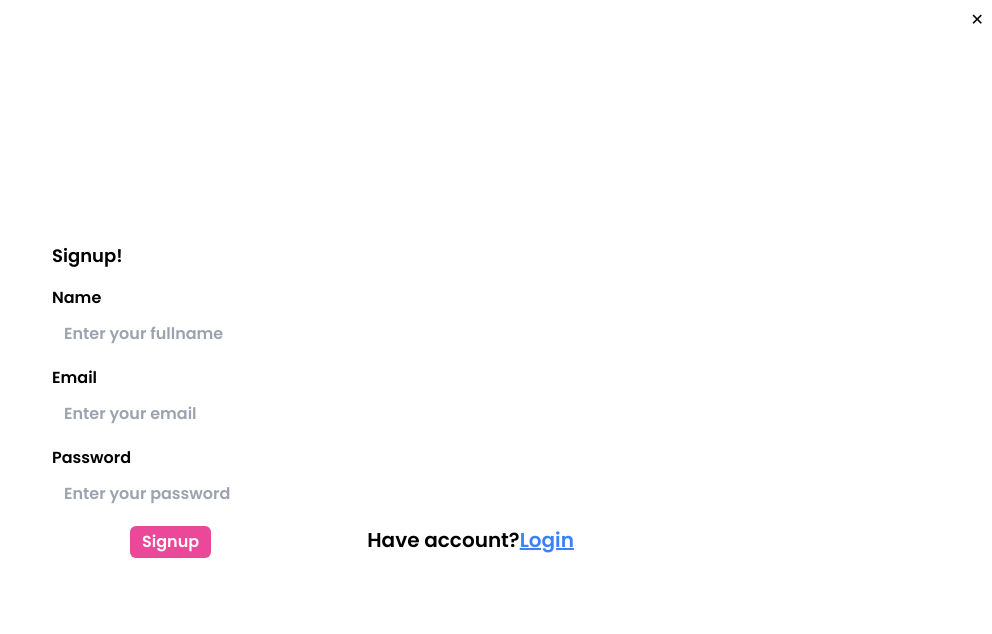
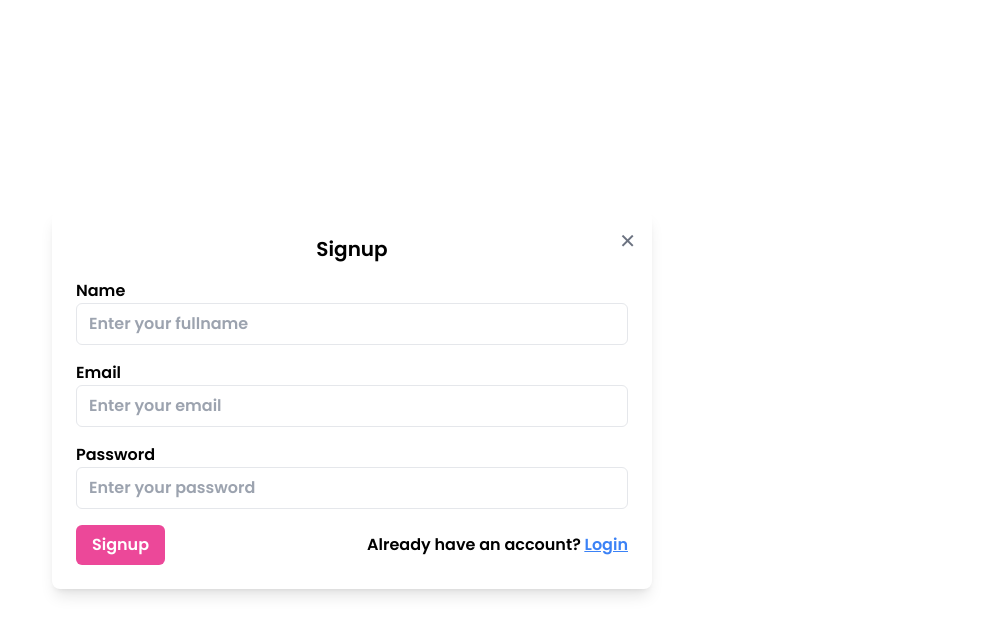
Before and after one commit to Syed-07dz/Book-Store-React, a React (Vite) app: page /signup in a window 1280 px wide. Shown: the top 634 px of the page, without its empty margins (288-1280 px from the left). Built offline with nearby package versions, Linux system fonts and the light colour scheme.

Commit message:
navbar or soome other files are changes

```diff
--- a/package.json
+++ b/package.json
@@ -23,7 +23,7 @@
     "@types/react-dom": "^19.0.4",
     "@vitejs/plugin-react": "^4.3.4",
     "autoprefixer": "^10.4.21",
-    "daisyui": "^5.0.3",
+    "daisyui": "^5.0.6",
     "eslint": "^9.21.0",
     "eslint-plugin-react-hooks": "^5.1.0",
     "eslint-plugin-react-refresh": "^0.4.19",
--- a/src/App.jsx
+++ b/src/App.jsx
@@ -3,7 +3,8 @@ import Home from "./home/Home";
 import { Route, Routes } from "react-router-dom";
 import Courses from "./courses/Courses";
 import Signup from "./components/Signup";
-
+import ContactForm from "./components/Contact";
+import AboutForm from "./components/About";
 function App() {
   return (
   <>
@@ -12,6 +13,9 @@ function App() {
   <Route path="/" element={<Home/>} />
   <Route path="/course" element={<Courses />} />
   <Route path="/signup" element={<Signup />} />
+  <Route path="/contact" element={<ContactForm />} />
+  <Route path="/about" element={<AboutForm />} />
+
  </Routes>
  </div>
 
--- /dev/null
+++ b/src/components/About.jsx
@@ -0,0 +1,77 @@
+import React, { useState } from 'react';
+import { useForm } from 'react-hook-form';
+
+function AboutForm() {
+  const { register, handleSubmit, formState: { errors } } = useForm();
+  const [feedbackSent, setFeedbackSent] = useState(false);
+
+  const onSubmit = (data) => {
+    console.log(data);
+    setFeedbackSent(true); // Set feedbackSent to true once the form is submitted
+  };
+
+  return (
+    <div className="flex justify-center items-center min-h-screen bg-gray-100 dark:bg-slate-800">
+      <div className="w-full max-w-md p-6 bg-white dark:bg-slate-900 shadow-md rounded-lg">
+        <h3 className="text-2xl font-bold text-center">Tell Us About Yourself</h3>
+
+        {/* Display success message */}
+        {feedbackSent && (
+          <div className="bg-green-500 text-white p-2 rounded-md text-center mb-4">
+            Thank you for your feedback!
+          </div>
+        )}
+
+        <form onSubmit={handleSubmit(onSubmit)}>
+          {/* Name */}
+          <div className="mb-4">
+            <label htmlFor="name" className="block text-sm">Your Name</label>
+            <input
+              type="text"
+              placeholder="Enter your name"
+              className="w-full p-2 mt-2 border border-gray-300 rounded-md focus:outline-none dark:bg-slate-800 dark:text-white dark:border-slate-600"
+              {...register('name', { required: 'Name is required' })}
+            />
+            {errors.name && <p className="text-red-500 text-sm">{errors.name.message}</p>}
+          </div>
+
+          {/* Email */}
+          <div className="mb-4">
+            <label htmlFor="email" className="block text-sm">Your Email</label>
+            <input
+              type="email"
+              placeholder="Enter your email"
+              className="w-full p-2 mt-2 border border-gray-300 rounded-md focus:outline-none dark:bg-slate-800 dark:text-white dark:border-slate-600"
+              {...register('email', { required: 'Email is required' })}
+            />
+            {errors.email && <p className="text-red-500 text-sm">{errors.email.message}</p>}
+          </div>
+
+          {/* Feedback */}
+          <div className="mb-4">
+            <label htmlFor="feedback" className="block text-sm">Your Feedback</label>
+            <textarea
+              placeholder="Share your thoughts or feedback"
+              className="w-full p-2 mt-2 border border-gray-300 rounded-md focus:outline-none dark:bg-slate-800 dark:text-white dark:border-slate-600"
+              rows="4"
+              {...register('feedback', { required: 'Feedback is required' })}
+            />
+            {errors.feedback && <p className="text-red-500 text-sm">{errors.feedback.message}</p>}
+          </div>
+
+          {/* Submit Button */}
+          <div className="text-center">
+            <button
+              type="submit"
+              className="w-full bg-green-500 text-white p-2 rounded-md hover:bg-green-700 focus:outline-none duration-200"
+            >
+              Submit Feedback
+            </button>
+          </div>
+        </form>
+      </div>
+    </div>
+  );
+}
+
+export default AboutForm;
--- a/src/components/Banner.jsx
+++ b/src/components/Banner.jsx
@@ -7,14 +7,14 @@ function Banner() {
   <div className="max-w-screen-2xl container mx-auto md:px-20 px-4 flex flex-col md:flex-row my-10">
   <div ClasName="w-full order-2 md:order-1 md:w-1/2 mt-12 md:mt-32">
   <div className="space-y-12">
-  <h1 className="text-4xl front-bold">
+  <h1 className="text-4xl front-bold"  style={{marginTop:"50px"}}>
     Hello, welcome here to learn something {" "}
     <span className="text-pink-500">new everyday!!!</span>
 
     </h1>
 
 
-    <p className="text-xl">
+    <p className="text-xl " style={{marginTop:"50px"}}>
     Lorem, ipsum dolor sit amet consectetur adipisicing elit. Dolor, et totam.
     Tempora amet atque expedita, quae corrupti totam sed pariatur corporis at veniam est voluptas animi!
     </p>
--- /dev/null
+++ b/src/components/Contact.jsx
@@ -0,0 +1,77 @@
+import React, { useState } from 'react';
+import { useForm } from 'react-hook-form';
+
+function ContactForm() {
+  const { register, handleSubmit, formState: { errors } } = useForm();
+  const [messageSent, setMessageSent] = useState(false);
+
+  const onSubmit = (data) => {
+    console.log(data);
+    setMessageSent(true); // Set messageSent to true once the form is submitted
+  };
+
+  return (
+    <div className="flex justify-center items-center min-h-screen bg-gray-100 dark:bg-slate-800">
+      <div className="w-full max-w-md p-6 bg-white dark:bg-slate-900 shadow-md rounded-lg">
+        <h3 className="text-2xl font-bold text-center">Contact Us</h3>
+
+        {/* Display success message */}
+        {messageSent && (
+          <div className="bg-green-500 text-white p-2 rounded-md text-center mb-4">
+            Your message has been sent successfully!
+          </div>
+        )}
+
+        <form onSubmit={handleSubmit(onSubmit)}>
+          {/* Name */}
+          <div className="mb-4">
+            <label htmlFor="name" className="block text-sm">Your Name</label>
+            <input
+              type="text"
+              placeholder="Enter your name"
+              className="w-full p-2 mt-2 border border-gray-300 rounded-md focus:outline-none dark:bg-slate-800 dark:text-white dark:border-slate-600"
+              {...register('name', { required: 'Name is required' })}
+            />
+            {errors.name && <p className="text-red-500 text-sm">{errors.name.message}</p>}
+          </div>
+
+          {/* Email */}
+          <div className="mb-4">
+            <label htmlFor="email" className="block text-sm">Your Email</label>
+            <input
+              type="email"
+              placeholder="Enter your email"
+              className="w-full p-2 mt-2 border border-gray-300 rounded-md focus:outline-none dark:bg-slate-800 dark:text-white dark:border-slate-600"
+              {...register('email', { required: 'Email is required' })}
+            />
+            {errors.email && <p className="text-red-500 text-sm">{errors.email.message}</p>}
+          </div>
+
+          {/* Message */}
+          <div className="mb-4">
+            <label htmlFor="message" className="block text-sm">Message</label>
+            <textarea
+              placeholder="Write your message here"
+              className="w-full p-2 mt-2 border border-gray-300 rounded-md focus:outline-none dark:bg-slate-800 dark:text-white dark:border-slate-600"
+              rows="4"
+              {...register('message', { required: 'Message is required' })}
+            />
+            {errors.message && <p className="text-red-500 text-sm">{errors.message.message}</p>}
+          </div>
+
+          {/* Submit Button */}
+          <div className="text-center">
+            <button
+              type="submit"
+              className="w-full bg-blue-500 text-white p-2 rounded-md hover:bg-blue-700 focus:outline-none duration-200"
+            >
+              Send Message
+            </button>
+          </div>
+        </form>
+      </div>
+    </div>
+  );
+}
+
+export default ContactForm;
--- a/src/components/Course.jsx
+++ b/src/components/Course.jsx
@@ -6,7 +6,7 @@ function Course() {
   return (
     <>
     <div className="max-w-screen-2xl container mx-auto md:px-20 px-4">
-     <div className="mt-28 items-center justify-center text-center">
+     <div className="items-center justify-center text-center" style={{marginTop:"65px"}}>
       <h1 className="text-2xl  md:text-4xl">
         We're delighted to have you <span className="text-pink-500"> Here! :)</span>
         </h1>
--- a/src/components/Login.jsx
+++ b/src/components/Login.jsx
@@ -2,56 +2,60 @@ import React from 'react';
 import { Link } from 'react-router-dom';
 import { useForm } from "react-hook-form";
 
+function Login() {
+  const { register, handleSubmit, formState: { errors } } = useForm();
+  const onSubmit = data => console.log(data);
 
-function Login() {
-  const { register, handleSubmit,  formState: { errors } } = useForm();
-  const onSubmit = data => console.log(data);
   return (
     <div>
       <dialog id="my_modal_3" className="modal">
-  <div className="modal-box">
-    <form  onSubmit={handleSubmit(onSubmit)} method="dialog">
-      {/* if there is a button in form, it will close the modal */}
+        <div className="modal-box p-6 max-w-lg w-full bg-base-100 dark:bg-slate-800 text-base-content dark:text-white">
+          <form onSubmit={handleSubmit(onSubmit)} method="dialog">
+            {/* Close Button */}
             <Link to="/"
               className="btn btn-sm btn-circle btn-ghost absolute right-2 top-2">✕</Link>
           </form>
-    <h3 className="font-bold text-lg">Login!</h3>
+
+          <h3 className="font-bold text-lg text-center">Login</h3>
+
           {/* Email */}
-    <div className="mt-4 space-y-2">
-        <span>Email</span>
-        <br/>
-        <input type="email"
+          <div className="mt-4">
+            <label htmlFor="email" className="block text-sm">Email</label>
+            <input
+              type="email"
               placeholder="Enter your email"
-        className="w-80 px-3 py-1 border-md outline-none"
+              className="w-full px-4 py-2 mt-2 border border-gray-300 rounded-md focus:outline-none focus:ring-2 focus:ring-pink-500 dark:bg-slate-900 dark:text-white dark:border-slate-600"
               {...register("email", { required: true })}
             />
-         <br />
-        {errors.email && <span className="text-sem text-red-500">This field is required</span>}
+            {errors.email && <span className="text-red-500 text-sm mt-1 block">This field is required</span>}
           </div>
+
           {/* Password */}
-    <div className="mt-4 space-y-2">
-        <span>Password</span>
-        <br/>
-        <input type="text"
+          <div className="mt-4">
+            <label htmlFor="password" className="block text-sm">Password</label>
+            <input
+              type="password"
               placeholder="Enter your password"
-         className="w-80 px-3 py-1 border-md outline-none"
+              className="w-full px-4 py-2 mt-2 border border-gray-300 rounded-md focus:outline-none focus:ring-2 focus:ring-pink-500 dark:bg-slate-900 dark:text-white dark:border-slate-600"
               {...register("password", { required: true })}
             />
-         <br />
-         {errors.password && <span className="text-sem text-red-500">This field is required</span>}
+            {errors.password && <span className="text-red-500 text-sm mt-1 block">This field is required</span>}
           </div>
-    {/* Button */}
-     <div className="flex justify-around mt-4">
-     <button className="bg-pink-500 text-white rounded-md px-3 py-1 hover:bg-pink-700 duration-200">
+
+          {/* Submit Button */}
+          <div className="flex justify-center mt-6">
+            <button type="submit" className="w-full bg-pink-500 text-white rounded-md px-4 py-2 hover:bg-pink-700 duration-200">
               Login
             </button>
+          </div>
+
+          {/* Not Registered Link */}
+          <div className="text-center mt-4">
             <p>
-      Not register?
-       <Link
-       to ="/signup"
-        className="underline text-blue-500 cursor-pointer">
+              Not registered?{" "}
+              <Link to="/signup" className="underline text-blue-500">
                 Signup
-      </Link>{" "}
+              </Link>
             </p>
           </div>
         </div>
--- a/src/components/Signup.jsx
+++ b/src/components/Signup.jsx
@@ -4,80 +4,105 @@ import Login from "./Login";
 import { useForm } from "react-hook-form";
 
 function Signup() {
-   const { register, handleSubmit,  formState: { errors } } = useForm();
-    const onSubmit = data => console.log(data);
+  const {
+    register,
+    handleSubmit,
+    formState: { errors },
+  } = useForm();
+
+  const onSubmit = (data) => {
+    console.log(data);
+  };
+
   return (
-  <>
-  <div className="flex h-screen items-center justify-center ">
-  <div  className=" w-[600px]">
-  <div className="modal-box">
-    <form onSubmit={handleSubmit(onSubmit)} method="dialog">
-      {/* if there is a button in form, it will close the modal */}
-      <Link to="/"
-       className="btn btn-sm btn-circle btn-ghost absolute right-2 top-2">
+    <div className="flex h-screen items-center justify-center">
+      <div className="w-[600px] bg-white p-6 rounded-lg shadow-lg relative">
+        {/* Close Button */}
+        <Link
+          to="/"
+          className="absolute right-4 top-4 text-gray-500 hover:text-gray-700 text-xl"
+        >
           ✕
         </Link>
 
-    <h3 className="font-bold text-lg">Signup!</h3>
-    <div className="mt-4 space-y-2">
-        <span>Name</span>
-        <br/>
-        <input type="text"
+        {/* Heading */}
+        <h3 className="font-bold text-xl text-center mb-4">Signup</h3>
+
+        {/* Form */}
+        <form onSubmit={handleSubmit(onSubmit)} className="space-y-4">
+          {/* Name Field */}
+          <div>
+            <label className="block">Name</label>
+            <input
+              type="text"
               placeholder="Enter your fullname"
-        className="w-80 px-3 py-1 border-md outline-none"
-        {...register("name", { required: true })}
+              className="w-full px-3 py-2 border rounded-md outline-none"
+              {...register("fullname", { required: true })}
             />
-         <br />
-         {errors.name && <span className="text-sem text-red-500">This field is required</span>}
+            {errors.fullname && (
+              <span className="text-sm text-red-500">
+                This field is required
+              </span>
+            )}
           </div>
-    {/* Email */}
-    <div className="mt-4 space-y-2">
-        <span>Email</span>
-        <br/>
-        <input type="email"
+
+          {/* Email Field */}
+          <div>
+            <label className="block">Email</label>
+            <input
+              type="email"
               placeholder="Enter your email"
-        className="w-80 px-3 py-1 border-md outline-none"
+              className="w-full px-3 py-2 border rounded-md outline-none"
               {...register("email", { required: true })}
             />
-        <br />
-        {errors.email && <span className="text-sem text-red-500">This field is required</span>}
+            {errors.email && (
+              <span className="text-sm text-red-500">
+                This field is required
+              </span>
+            )}
           </div>
-    {/* Password */}
-    <div className="mt-4 space-y-2">
-        <span>Password</span>
-        <br/>
-        <input type="text"
+
+          {/* Password Field */}
+          <div>
+            <label className="block">Password</label>
+            <input
+              type="password"
               placeholder="Enter your password"
-         className="w-80 px-3 py-1 border-md outline-none"
+              className="w-full px-3 py-2 border rounded-md outline-none"
               {...register("password", { required: true })}
             />
-         <br />
-         {errors.password && <span className="text-sem text-red-500">This field is required</span>}
+            {errors.password && (
+              <span className="text-sm text-red-500">
+                This field is required
+              </span>
+            )}
           </div>
-    {/* Button */}
-     <div className="flex justify-around mt-4">
-     <button className="bg-pink-500 text-white rounded-md px-3 py-1 hover:bg-pink-700 duration-200">
+
+          {/* Buttons */}
+          <div className="flex justify-between items-center">
+            <button
+              type="submit"
+              className="bg-pink-500 text-white rounded-md px-4 py-2 hover:bg-pink-700"
+            >
               Signup
             </button>
-     <p className="text-xl">
-      Have account?
+            <div className="">
+              Already have an account?{" "}
               <button
-       to ="/"
-        className="underline text-blue-500 cursor-pointer"
-        onClick={()=>
+                type="button"
+                className="underline text-blue-500"
+                onClick={() =>
                   document.getElementById("my_modal_3").showModal()
-        }>
-      Login
-      </button>{" "}
-      <Login />
-    </p>
+                }
+              >
+                <Link to={"/"}>Login</Link>
+              </button>
+            </div>
           </div>
         </form>
       </div>
     </div>
-  </div>
-  </>
-  )
+  );
 }
 
 export default Signup;
```
Also changed, not shown: src/components/Navbar.jsx (+85 -62 lines), 1 other file (tests, documents, lock files or other folders). Lines whose indentation alone changed are shown as unchanged.
